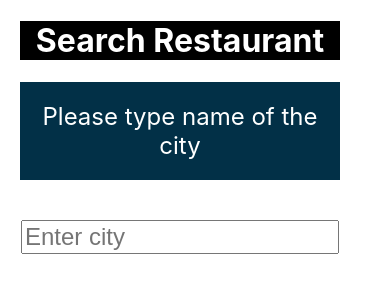
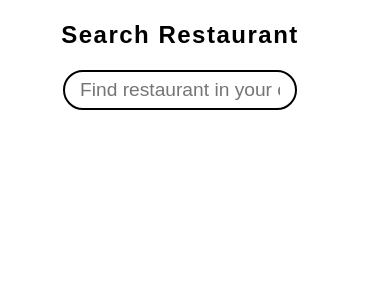
Before and after one commit to grewal25/restaurant-search, a React (Create React App) app: page / in a window 390 px wide. Shown: the top 300 px of the page. Built offline with nearby package versions, Linux system fonts and the light colour scheme.

Commit message:
css improved for smaller screen

```diff
--- a/end-to-end-testing.js
+++ b/end-to-end-testing.js
@@ -1,4 +1,4 @@
-// require('chromedriver');
+
 
 const WebDriver = require('selenium-webdriver');
 const AxeBuilder = require('axe-webdriverjs');
@@ -12,7 +12,7 @@ driver
     .then(() => {
         AxeBuilder(driver).analyze((err, results) => {
             if (err) {
-                // handle error
+                console.log(err)
             }
             console.log(results);
         });
--- a/src/action/index.js
+++ b/src/action/index.js
@@ -10,7 +10,6 @@ export const getRestaurant = (location, showNoCityError) => async (
 ) => {
   let restaurantByLocation;
   showNoCityError = true;
-  console.log(showNoCityError);
   const restaurantList = restaurants.restaurantList;
   for (let index = 0; index < restaurantList.length; index++) {
     const element = restaurantList[index];
--- a/src/components/Main/Main.css
+++ b/src/components/Main/Main.css
@@ -1,30 +1,111 @@
 .container {
-    margin: 100px 300px 0 300px;
+  display: flex;
+  justify-content: center;
+  align-items: center;
+  height: 100%;
+}
+
+.main-header {
+    width: 650px;
+    display: flex;
+    flex-direction: column;
+    justify-content: center;
+    align-items: center;
+    margin-top: 0px;
+}
+
+.main-header .main-text {
+    /* border-bottom: 2px solid black; */
+    font-size: 1.35rem;
+    letter-spacing: 1.5px;
+    font-family: 'Rubik', sans-serif;
+    /* margin-bottom: 30px; */
+    padding-bottom: 5px;
+}
+
+
+input {
+    font-size: 1.2rem;
+    width: 550px;
+    margin-top: 0px;
+    padding: 10px 20px;
+    border-radius: 100px;
+    border: 2px solid black;
+    outline: none;
+    background: transparent;
+}
+
+
+.rest-list {
+    width: 80%;
+    margin-top: 20px;
+    padding: 5px 50px 25px 50px;
+    font-size: 1.05rem;
+    box-shadow: rgba(0, 0, 0, 0.16) 0px 3px 6px, rgba(0, 0, 0, 0.23) 0px 3px 6px;
+    border-radius: 10px;
 
 }
 
-  .main-header .main-text {
-    background: black;
-    color: white;
+.items {
+    margin-top: 25px;
+    padding: 0px 20px 10px 20px;
+    transition: 0.3s;
+    background: rgb(233, 234, 235);
+    border-radius: 20px;
 }
 
-  .main-header .search-text {
-    font-size: 24px;
-    padding: 20px;
-    margin-bottom: 40px;
-    background: #023047;
-    color: white;
+.para-top {
+  display: flex;
+  justify-content: space-between;
 }
 
-  input {
-    font-size: 24px;
+.para1 {
+    font-weight: bold;
+    justify-content: flex-end;
+    line-height: 20px;
+    font-size: 1.1rem;
 }
 
-  .items {
+.para3 {
+    margin-top: 4px;
+}
+
+.para-kinds {
+    font-size: 1.5rem;
+    width: 75%;
+}
+
+
+
+.info-cuisine {
+    width: 75%;
     margin-top: 20px;
-    box-shadow: 0 4px 8px 0 rgba(0, 0, 0, 0.2);
+    padding: 25px 50px 25px 50px;
+    font-size: 1.05rem;
+    box-shadow: rgba(0, 0, 0, 0.16) 0px 3px 6px, rgba(0, 0, 0, 0.23) 0px 3px 6px;
+    border-radius: 10px;
+}
+
+.each-cuisine {
+  margin-top: 25px;
+  padding: 10px 20px 10px 20px;
   transition: 0.3s;
+  background: rgb(233, 234, 235);
+  border-radius: 50px;
 }
+
+.cuisine-top {
+  display: flex;
+  justify-content: space-between;
+}
+
+.cuisine-name {
+  font-weight: bold;
+  font-size: 1.1rem;
+}
+
+
+
 
 @media only screen and (max-width: 1000px) {
     .container {
@@ -37,3 +118,117 @@
         margin: 20px 50px 0 20px;
     }
 }
+
+
+
+@media (max-width: 800px) {
+  .main-text h1 {
+    margin-top: 30px;
+    font-size: 2rem;
+  }
+  input {
+      width: 500px;
+  }
+  .rest-list {
+    width: 75%;
+    padding: 15px 30px 15px 30px;
+  }
+  .items {
+    text-align: center;
+  }
+  .para-top {
+    display: flex;
+    flex-direction: column;
+  }
+  .para1 {
+    margin-bottom: 5px;
+  }
+  .cuisine-top {
+    display: flex;
+    flex-direction: column;
+    text-align: center;
+  }
+  .cuisine-name {
+    margin-bottom: 5px;
+  }
+}
+
+@media (max-width: 600px) {
+  input {
+    width: 400px;
+  }
+  .info-cuisine {
+    width: 75%;
+    padding: 15px 30px 15px 30px;
+    display: flex;
+    flex-direction: column;
+  }
+}
+
+
+@media (max-width: 490px) {
+  .main-text h1 {
+    margin-top: 1px;
+    font-size: 2rem;
+  }
+  input {
+      width: 350px;
+      padding: 7px 15px;
+  }
+  .rest-list {
+    width: 75%;
+    padding: 15px 30px 15px 30px;
+
+  }
+  .items {
+    text-align: center;
+    font-size: 1rem;
+  }
+  .cuisine-top {
+    font-size: 1rem;
+  }
+
+  .para-kinds {
+    font-size: 1.25rem;
+  }
+
+}
+
+@media (max-width: 410px) {
+  .main-text h1 {
+    font-size: 1.5rem;
+  }
+  input {
+      width: 200px;
+  }
+  .rest-list {
+    width: 85%;
+    padding: 5px 15px 15px 15px;
+  }
+  .items {
+    text-align: center;
+    font-size: 0.9rem;
+  }
+  .cuisine-name,
+  .cuisine-top {
+    font-size: 0.9rem;
+  }
+  .para-top {
+    display: flex;
+    flex-direction: column;
+  }
+  .para1 {
+    margin-bottom: 5px;
+    font-size: 0.95rem;
+  }
+  .para-kinds {
+    font-size: 1.1rem;
+    padding-bottom: 10px;
+  }
+
+  .info-cuisine {
+    width: 85%;
+    text-align: center;
+    padding: 15px 30px 15px 30px;
+  }
+}
--- a/src/components/Main/Main.js
+++ b/src/components/Main/Main.js
@@ -16,13 +16,11 @@ class Main extends React.Component {
     };
   //this submit function will work when user type a particular cuisine
     onRefineSubmit = (event) => {
-    console.log(event.keycode);
-    if (event.keyCode === 13) {
+
         this.props.refineRestaurantSearch(
           this.refineInput.value,
           this.props.searchedRestaurantList
         );
-    }
     };
 
     render() {
@@ -33,79 +31,85 @@ class Main extends React.Component {
               <h1>Search Restaurant</h1>
             </div>
 
-          {this.props.searchedRestaurantList <= 0 && (
-            <div className="search-text">{"Please type name of the city"}</div>
-          )}
           <div id="input-box">
           <input
               aria-describedby="search-city"
               aria-label="label-search"
               onChange={this.submit}
               type="text"
-            placeholder="Enter city"
+              placeholder="Find restaurant in your city"
+
               ref={(ref) => {
                 this.textInput = ref;
               }}
             />
           </div>
 
+            <div className= {this.props.showNoCityError && this.props.searchedRestaurantList.length !== 0 ?  'rest-list' : null}>
 
-          <div className="rest-list">
+            {this.props.showNoCityError &&
+              this.props.searchedRestaurantList.length === 0 &&
+              "Please enter city name for info"
+            }
+
+
+              {this.props.searchedRestaurantList.length > 0 && (
+                <p>
+                   Total results found: {this.props.searchedRestaurantList.length}
+                  <br />
+                </p>
+              )}
+
               {(
                 <p>
-                total results found: {this.props.searchedRestaurantList.length}
+                  Total results found: {this.props.searchedRestaurantList.length}
                 </p>
               ) &&
                 this.props.searchedRestaurantList.length > 0 &&
                 this.props.searchedRestaurantList.map((value, index) => (
                   <div key={index} className="items">
 
-                  <p>{value.name}</p>
-                  <p>Address:{value.address}</p>
-                  <p>Cuisine: {value.cuisine}</p>
+                    <div className='para-top'>
+                      <p className='para1'>{value.name}</p>
+                      <p className='para2'>{value.address}</p>
+                    </div>
+                    <p className='para3'>Cuisine: {value.cuisine}</p>
+                    <p className='para3'>Rating: {value.rating}</p>
 
                   </div>
                 ))}
             </div>
 
             <br />
-          {this.props.searchedRestaurantList.length > 0 && (
-            <p>
-              total results found: {this.props.searchedRestaurantList.length}
-              <br />
-            </p>
-          )}
-          {this.props.showNoCityError &&
-            this.props.searchedRestaurantList.length === 0 &&
-            "no city to show"}
+
 
             <br />
             {this.props.searchedRestaurantList.length > 0 && (
-            <div>{"what kind of cuisine would you like?"}</div>
+              <div className='para-kinds'>{"What kind of cuisine would you like?"}</div>
             )}
             {this.props.searchedRestaurantList.length > 0 && (
               <>
                 <input
+                placeholder="Search for cuisine type"
                   aria-describedby="search-cuisine"
-                onKeyUp={(event) => this.onRefineSubmit(event)}
+                  onChange={this.onRefineSubmit}
                   type="text"
                   ref={(ref) => (this.refineInput = ref)}
                 />
 
-              <button
-              onClick={this.onRefineSubmit}
-              aria-label="label-button"
-              >Cuisine Restaurants
-              </button>
                 {this.props.refinedCuisineList.length > 0 &&
                   this.props.refinedCuisineList.map((value, index) => (
-                  <div key={index}>
-                    <div>{value.name}</div>
-                    <div>{value.address}</div>
-                    <div>{value.cuisine}</div>
+                      <div key={index} className='info-cuisine'>
+                        <p>Total results found: {this.props.refinedCuisineList.length}</p>
+                        <div className='each-cuisine'>
+                          <div className='cuisine-top'>
+                            <div className="cuisine-name">{value.name}</div>
+                            <div className="cuisine-address">{value.address}</div>
                           </div>
+                        </div>
+                      </div>
+
                   ))}
-              <p>total results found: {this.props.refinedCuisineList.length}</p>
               </>
             )}
           </div>
@@ -119,5 +123,6 @@ const mapStateToProps = (state) => ({
     showNoCityError: state.showNoError
   });
 
+
 const mapDispatchToProps = { getRestaurant, refineRestaurantSearch };
 export default connect(mapStateToProps, mapDispatchToProps)(Main);
```
Also changed, not shown: 1 other file (tests, documents, lock files or other folders). Lines whose indentation alone changed are shown as unchanged.
